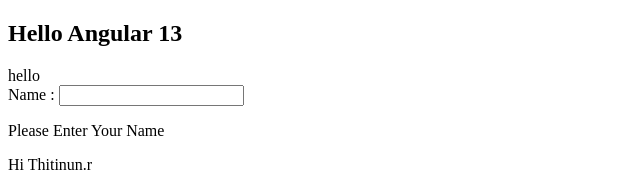
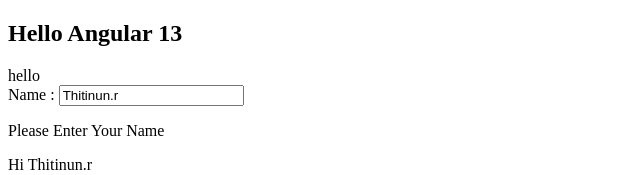
Before and after one commit to thitinun-r/angular-day2, an Angular app in the folder hello/: page / in a window 1280 px wide. Shown: the top 175 px of the page, without its empty margins (0-640 px from the left). Built offline with nearby package versions, Linux system fonts and the light colour scheme.

Commit message:
properties and event blinding

```diff
--- a/hello/src/app/app.component.html
+++ b/hello/src/app/app.component.html
@@ -2,7 +2,7 @@
 {{title}}
 
 <form>
-    <label>Name : </label><input type="text" #myname (input)="doShowName(myname.value)" />
+    <label>Name : </label><input [value]="name" type="text" #inputName (input)="doShowName(inputName.value)" />
     <p>Please Enter Your Name</p>
     <p>Hi {{name}}</p>
 
```
